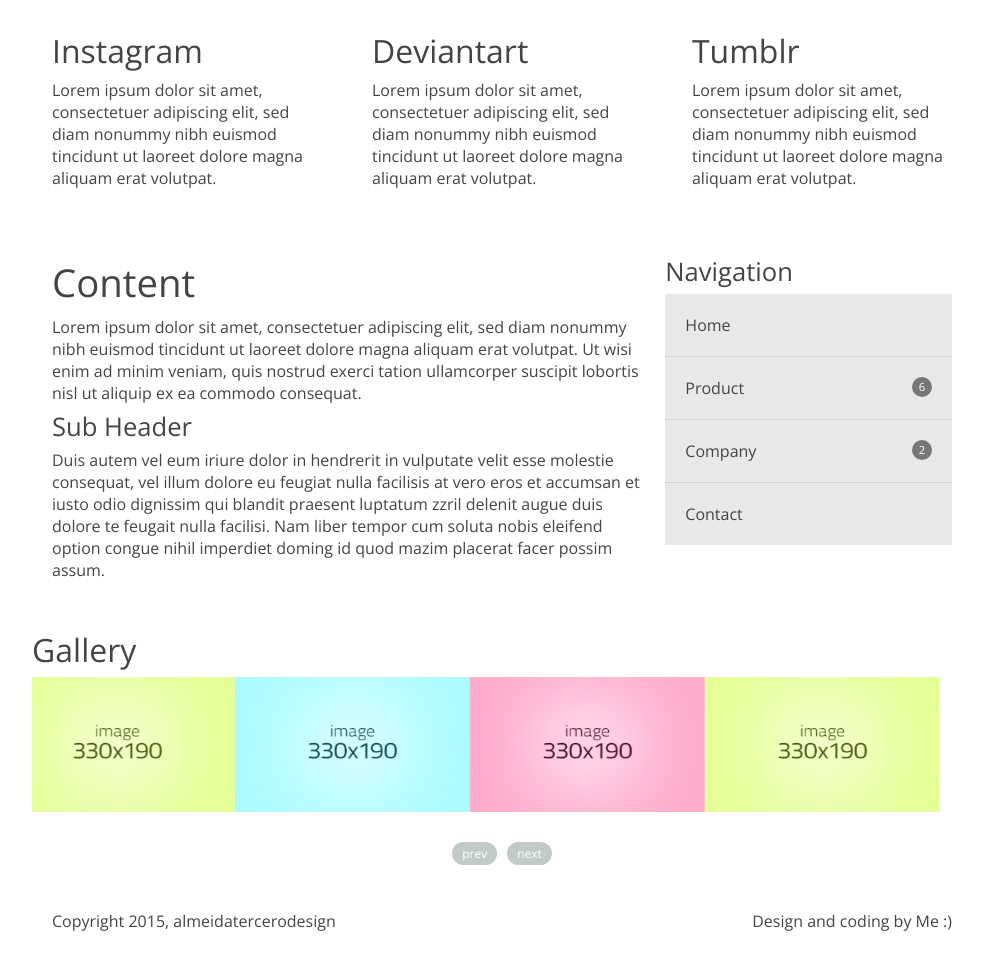
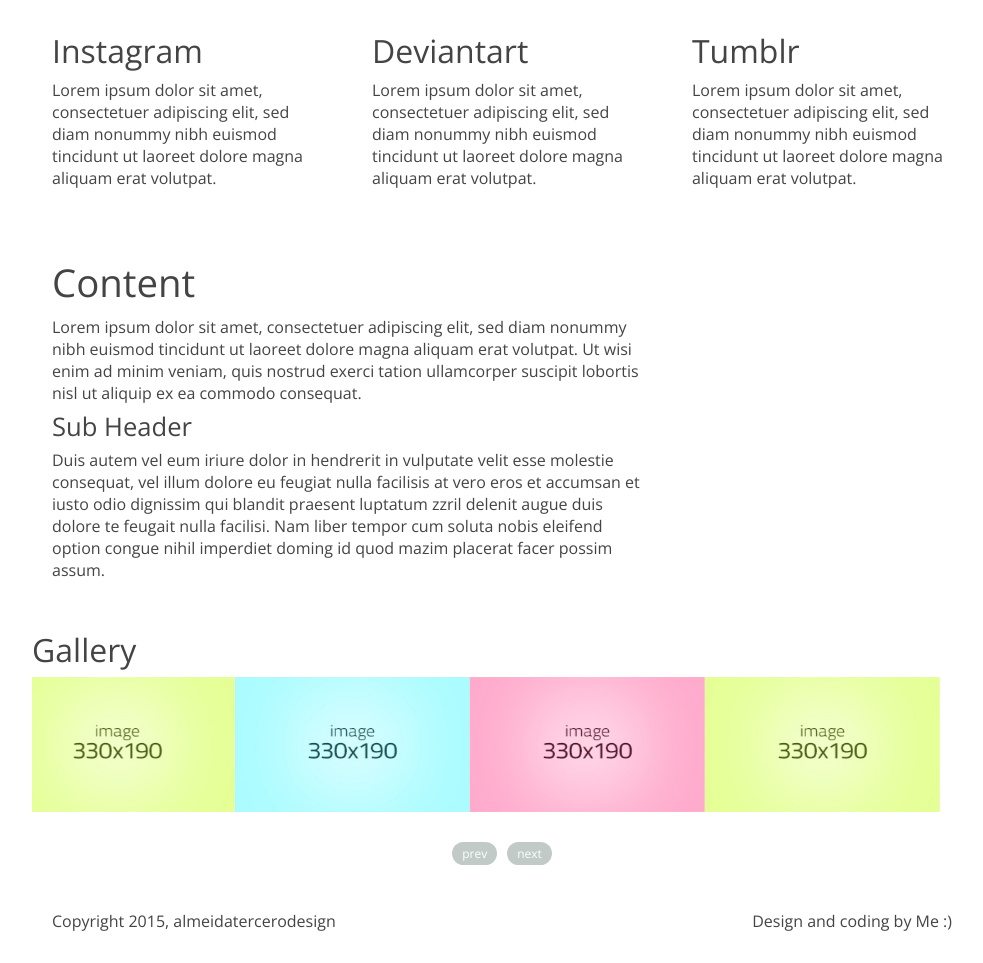
Before and after one commit to almeidatercero/almeidatercero.github.io, a plain HTML site: page index.html in a window 1280 px wide. Shown: the part 669-1632 px from the top of the page, without its empty margins (138-1121 px from the left). Drawn offline with nearby package versions, Linux system fonts and the light colour scheme.

Commit message:
looking good

```diff
--- a/index.html
+++ b/index.html
@@ -111,38 +111,7 @@
                         nihil imperdiet doming id quod mazim placerat facer possim assum.
                      </p>
                   </article>
-                  <!-- ASIDE NAV -->
-                  <div class="s-12 m-5 l-4">
-                     <h3>Navigation</h3>
-                     <div class="aside-nav">
-                        <ul>
-                           <li><a>Home</a></li>
-                           <li>
-                              <a>Product</a>
-                              <ul>
-                                 <li><a>Product 1</a></li>
-                                 <li><a>Product 2</a></li>
-                                 <li>
-                                    <a>Product 3</a>
-                                    <ul>
-                                       <li><a>Product 3-1</a></li>
-                                       <li><a>Product 3-2</a></li>
-                                       <li><a>Product 3-3</a></li>
-                                    </ul>
-                                 </li>
-                              </ul>
-                           </li>
-                           <li>
-                              <a>Company</a>
-                              <ul>
-                                 <li><a>About</a></li>
-                                 <li><a>Location</a></li>
-                              </ul>
-                           </li>
-                           <li><a>Contact</a></li>
-                        </ul>
-                     </div>
-                  </div>
+
                </div>
             </div>
          </div>
```
